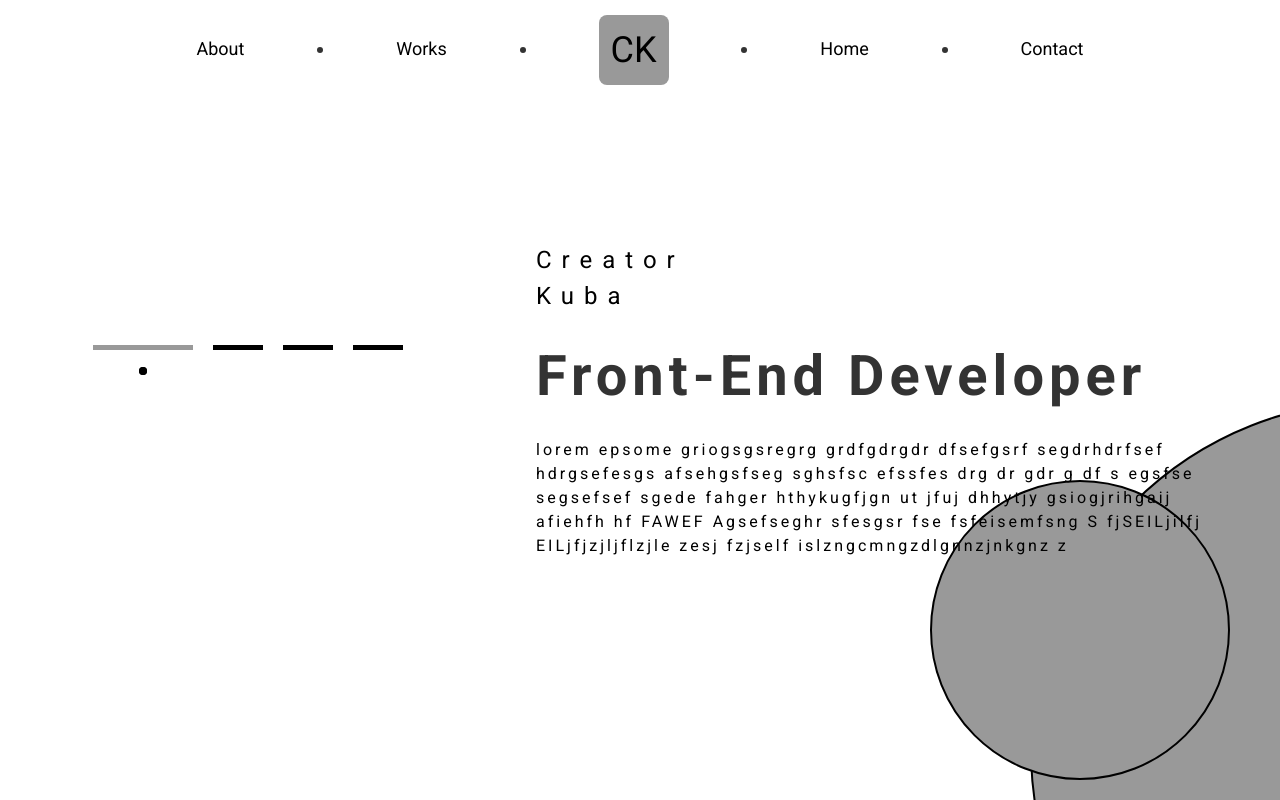
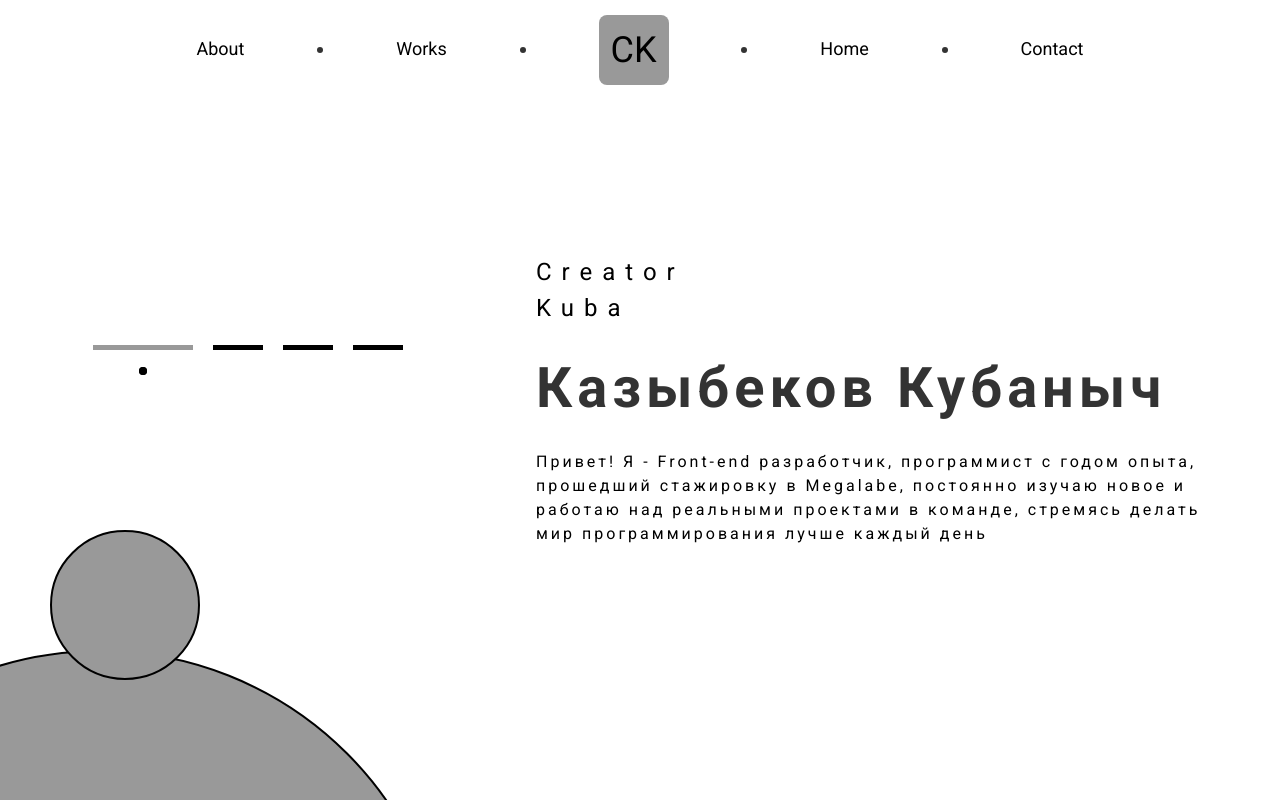
Before and after one commit to Diligen1/-PORTFOLIO-, a Next.js app: page /about in a window 1280 px wide. Built offline with nearby package versions, Linux system fonts and the light colour scheme.

Commit message:
finished about

```diff
--- a/src/app/layout.tsx
+++ b/src/app/layout.tsx
@@ -26,6 +26,10 @@ export default function RootLayout({
           rel="stylesheet"
           href="https://cdn-uicons.flaticon.com/2.3.0/uicons-regular-rounded/css/uicons-regular-rounded.css"
         ></link>
+        <link
+          rel="stylesheet"
+          href="https://cdn-uicons.flaticon.com/2.3.0/uicons-brands/css/uicons-brands.css"
+        ></link>
       </head>
       <body suppressHydrationWarning={true} className={roboto.className}>
         {children}
--- a/src/components/about/allabout.tsx
+++ b/src/components/about/allabout.tsx
@@ -11,7 +11,7 @@ export default function AllAbout() {
   };
   return (
     <main className="mx-auto relative">
-      <div className="w-full h-[100vh] relative flex flex-col-reverse md:flex-row justify-center items-center gap-[40px]">
+      <div className=" w-full h-[100vh] relative flex flex-col-reverse md:flex-row justify-center items-center gap-[40px]">
         <div
           className={`${style.navigator}  z-10 w-[55%] md:w-[40%] flex flex-row justify-center items-start gap-[20px] pb-[80px]`}
         >
@@ -48,11 +48,11 @@ export default function AllAbout() {
         </div>
       </div>
       <div
-        className={`hidden md:flex absolute z-[-2] right-[-450px] bottom-[-300px] w-[700px] h-[700px] rounded-[50%] bg-[var(--third-color)] border-[2px] border-[var(--text-color)]`}
+        className={`hidden md:flex absolute z-[-2] left-[-250px] bottom-[-550px] w-[700px] h-[700px] rounded-[50%] bg-[var(--third-color)] border-[2px] border-[var(--text-color)]`}
       ></div>
 
       <div
-        className={`hidden md:flex absolute z-[-1] right-[50px] bottom-[20px] w-[300px] h-[300px] rounded-[50%] bg-[var(--third-color)] border-[2px] border-[var(--text-color)]`}
+        className={`hidden md:flex absolute z-[-1] left-[50px] bottom-[120px] w-[150px] h-[150px] rounded-[50%] bg-[var(--third-color)] border-[2px] border-[var(--text-color)]`}
       ></div>
     </main>
   );
--- a/src/components/about/contact.tsx
+++ b/src/components/about/contact.tsx
@@ -1,21 +1,58 @@
 "use client";
+
+import { motion } from "framer-motion";
+import { useState } from "react";
+
 export default function Contact() {
+  const [Contact, setCoontact] = useState([
+    {
+      id: 1,
+      icon: <i className="fi fi-brands-telegram"></i>,
+      assets: `https://t.me/OffRealm`,
+      text: "Telegram",
+    },
+    {
+      id: 2,
+      icon: <i className="fi fi-brands-whatsapp"></i>,
+      assets: `https://api.whatsapp.com/send?phone=996500254220`,
+      text: "Whatsapp",
+    },
+    {
+      id: 3,
+      icon: <i className="fi fi-brands-instagram"></i>,
+      assets: `https://www.instagram.com/ku._.ch/`,
+      text: "Instagram",
+    },
+    {
+      id: 4,
+      icon: <i className="fi fi-brands-github"></i>,
+      assets: `https://github.com/Diligen1`,
+      text: "Github",
+    },
+    {
+      id: 5,
+      icon: <i className="fi fi-brands-gitlab"></i>,
+      assets: `https://gitlab.com/kuba.2000.0505.kg`,
+      text: "Gitlab",
+    },
+  ]);
   return (
     <main className="mx-auto">
-      <div className="w-full h-full flex flex-col justify-around items-start gap-[20px] md:text-left text-center">
-        <p className="w-full md:w-[250px] tracking-[5px] md:tracking-[10px] text-[var(--text-color)] text-[20px] md:text-[24px] font-normal ">
-          Creator Kuba
-        </p>
-        <p className="tracking-[5px] text-[var(--second-color)] text-[32px] md:text-[56px] font-semibold  ">
-          Front-End Developer
-        </p>
-        <p className="w-[110%] md:w-[90%] font-normal text-[var(--text-color)] translate-x-0 md:tracking-[3px] ">
-          lorem epsome griogsgsregrg grdfgdrgdr dfsefgsrf segdrhdrfsef
-          hdrgsefesgs afsehgsfseg sghsfsc efssfes drg dr gdr g df s egsfse
-          segsefsef sgede fahger hthykugfjgn ut jfuj dhhytjy gsiogjrihgaij
-          afiehfh hf FAWEF Agsefseghr sfesgsr fse fsfeisemfsng S fjSEILjilfj
-          EILjfjzjljflzjle zesj fzjself islzngcmngzdlgnnzjnkgnz z
-        </p>
+      <div className="w-full md:w-[80%] h-full flex flex-wrap justify-around items-start gap-[20px] md:text-left text-center">
+        {Contact.map((block, index) => (
+          <a
+            href={block.assets}
+            key={index}
+            className={`hover:scale-105 duration-300 w-full h-[60px] bg-[var(--text-color)] rounded-[8px] gap-[10px] flex flex-row justify-center items-center`}
+          >
+            <div className="text-[22px] h-[26px] text-[var(--background-color)]">
+              {block.icon}
+            </div>
+            <p className="text-[16px] text-[var(--background-color)]">
+              {block.text}
+            </p>
+          </a>
+        ))}
       </div>
     </main>
   );
--- a/src/components/about/education.tsx
+++ b/src/components/about/education.tsx
@@ -3,19 +3,8 @@ export default function Education() {
   return (
     <main className="mx-auto">
       <div className="w-full h-full flex flex-col justify-around items-start gap-[20px] md:text-left text-center">
-        <p className="w-full md:w-[250px] tracking-[5px] md:tracking-[10px] text-[var(--text-color)] text-[20px] md:text-[24px]   font-normal ">
-          Creator Kuba
-        </p>
-        <p className="tracking-[5px] text-[var(--second-color)] text-[32px] md:text-[56px] font-semibold  ">
-          Front-End Developer
-        </p>
-        <p className="w-[110%] md:w-[90%] font-normal text-[var(--text-color)] translate-x-0 md:tracking-[3px] ">
-          lorem epsome griogsgsregrg grdfgdrgdr dfsefgsrf segdrhdrfsef
-          hdrgsefesgs afsehgsfseg sghsfsc efssfes drg dr gdr g df s egsfse
-          segsefsef sgede fahger hthykugfjgn ut jfuj dhhytjy gsiogjrihgaij
-          afiehfh hf FAWEF Agsefseghr sfesgsr fse fsfeisemfsng S fjSEILjilfj
-          EILjfjzjljflzjle zesj fzjself islzngcmngzdlgnnzjnkgnz z
-        </p>
+        <p>Студент Университета МУК</p>
+        <p>Факультет Программная инженерия 3 курс</p>
       </div>
     </main>
   );
--- a/src/components/about/info.tsx
+++ b/src/components/about/info.tsx
@@ -2,19 +2,18 @@
 export default function Info() {
   return (
     <main className="mx-auto">
-      <div className="w-full h-full flex flex-col justify-around items-start gap-[20px] md:text-left text-center">
+      <div className=" w-full h-full flex flex-col justify-around items-start gap-[20px] md:text-left text-center">
         <p className="w-full md:w-[250px] tracking-[5px] md:tracking-[10px] text-[var(--text-color)] text-[20px] md:text-[24px]   font-normal ">
           Creator Kuba
         </p>
         <p className="tracking-[5px] text-[var(--second-color)] text-[32px] md:text-[56px] font-semibold  ">
-          Front-End Developer
+          Казыбеков Кубаныч
         </p>
         <p className="w-[110%] md:w-[90%] font-normal text-[var(--text-color)] translate-x-0 md:tracking-[3px] ">
-          lorem epsome griogsgsregrg grdfgdrgdr dfsefgsrf segdrhdrfsef
-          hdrgsefesgs afsehgsfseg sghsfsc efssfes drg dr gdr g df s egsfse
-          segsefsef sgede fahger hthykugfjgn ut jfuj dhhytjy gsiogjrihgaij
-          afiehfh hf FAWEF Agsefseghr sfesgsr fse fsfeisemfsng S fjSEILjilfj
-          EILjfjzjljflzjle zesj fzjself islzngcmngzdlgnnzjnkgnz z
+          Привет! Я - Front-end разработчик, программист с годом опыта,
+          прошедший стажировку в Megalabe, постоянно изучаю новое и работаю над
+          реальными проектами в команде, стремясь делать мир программирования
+          лучше каждый день
         </p>
       </div>
     </main>
--- a/src/components/about/skills.tsx
+++ b/src/components/about/skills.tsx
@@ -52,6 +52,30 @@ export default function Skills() {
       intervalTime: 30,
       text: "Next JS",
     },
+    {
+      id: 7,
+      count: 0,
+      target: 90,
+      increment: 1,
+      intervalTime: 30,
+      text: "Redux",
+    },
+    {
+      id: 8,
+      count: 0,
+      target: 90,
+      increment: 1,
+      intervalTime: 30,
+      text: "Tailwind Css",
+    },
+    {
+      id: 9,
+      count: 0,
+      target: 90,
+      increment: 1,
+      intervalTime: 30,
+      text: "Framer-motion",
+    },
   ]);
   useEffect(() => {
     const intervals = blocksData.map((block) => {
@@ -83,17 +107,21 @@ export default function Skills() {
 
   return (
     <main className="mx-auto">
-      <div className="w-full md:w-[80%]  h-full flex flex-wrap justify-around items-start gap-[20px] md:text-left text-center">
+      <div className="w-full md:w-[80%] h-full gap-[10px] flex flex-wrap justify-around items-start md:text-left text-center">
         {blocksData.map((block, index) => (
           <motion.div
             initial={{ y: 100, opacity: 0 }}
             animate={{ y: 0, opacity: 1 }}
             transition={{ duration: 0.3, delay: index * 0.1, type: "spring" }}
             key={block.id}
-            className={`${style.ugol_6} hover:scale-125 duration-300 flex flex-col justify-center items-center w-[100px] h-[100px] md:w-[120px] md:h-[120px] bg-[var(--text-color)] text-[var(--background-color)]`}
+            className={`${style.ugol_6} flex flex-col justify-center items-center w-[90px] h-[90px] md:w-[120px] md:h-[120px] bg-[var(--text-color)] text-[var(--background-color)]`}
           >
-            <p className="text-[14px] cursor-default">{block.count}%</p>
-            <p className="text-[20px] cursor-default">{block.text}</p>
+            <p className="text-[12px] md:text-[14px] cursor-default">
+              {block.count}%
+            </p>
+            <p className="text-[14px] md:text-[18px] cursor-default">
+              {block.text}
+            </p>
           </motion.div>
         ))}
       </div>
```
